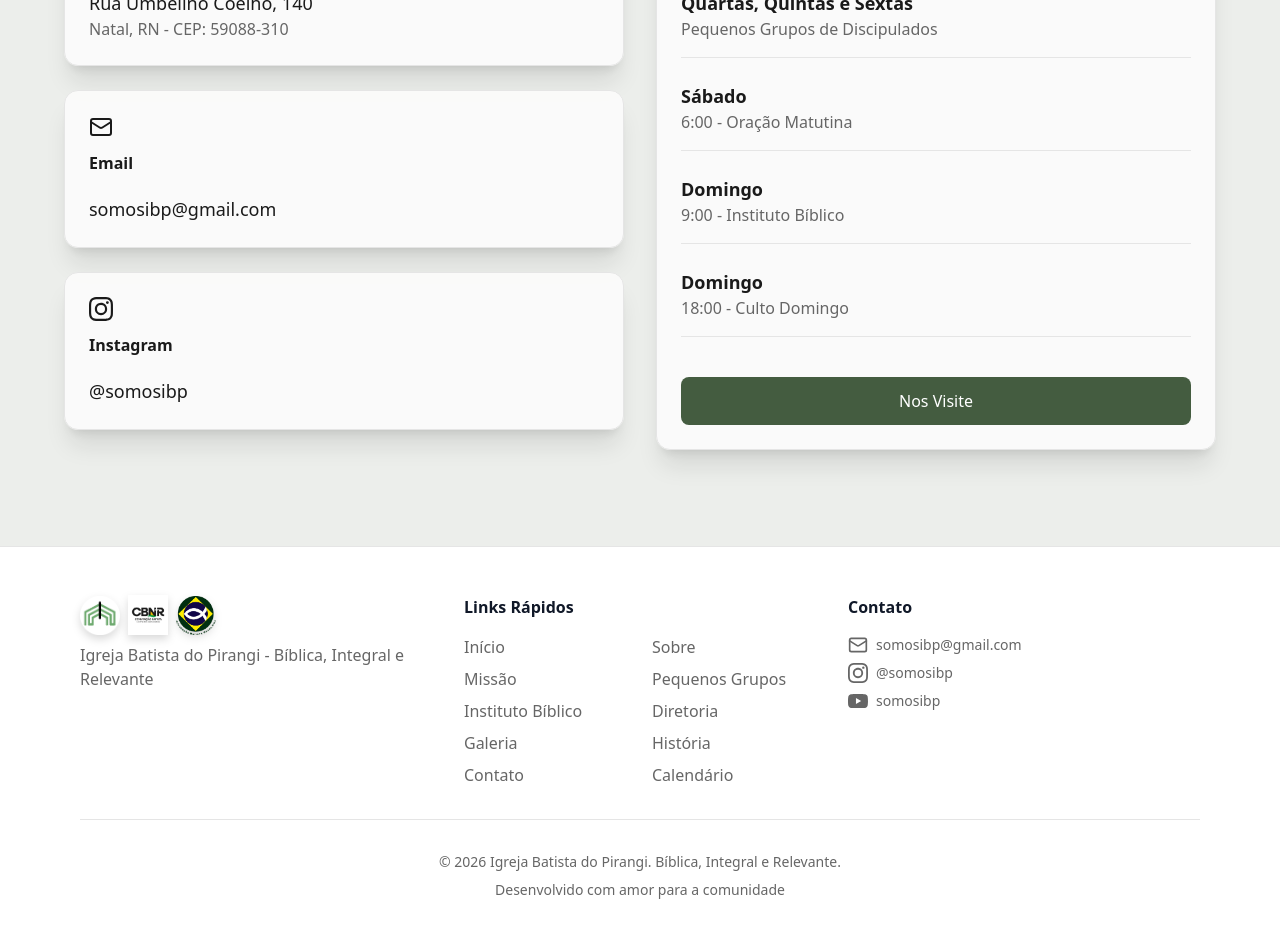
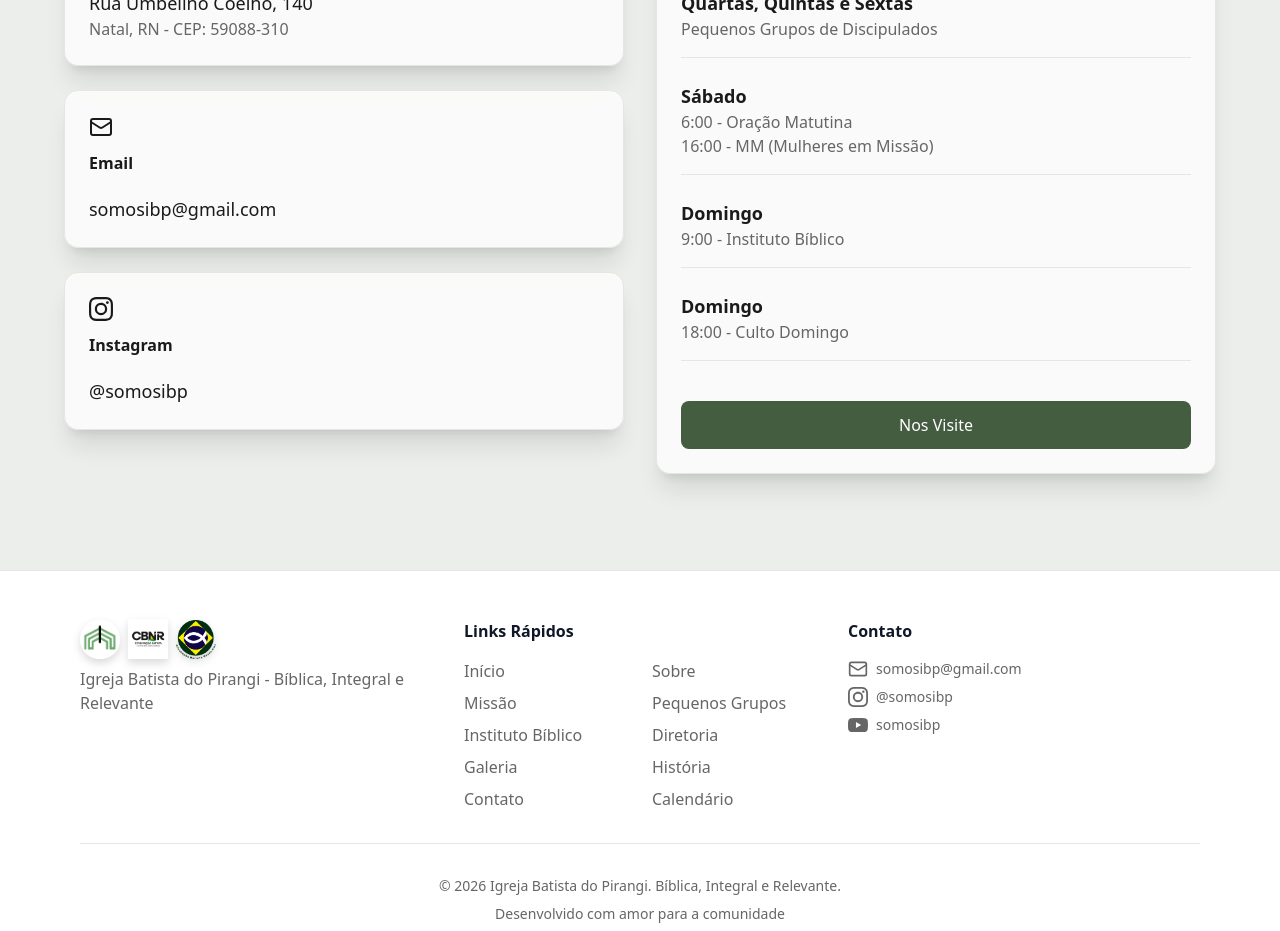
Before and after one commit to JVitorbs/ibp-next, a Next.js app: page / in a window 1280 px wide. Shown: the part 4300-5231 px from the top of the page. Built offline with nearby package versions, Linux system fonts and the light colour scheme; no server answers.

Commit message:
feat: add schedule entry for MM (Mulheres em Missão) on Saturday

```diff
--- a/src/components/ContactSection.tsx
+++ b/src/components/ContactSection.tsx
@@ -82,6 +82,7 @@ export default function ContactSection() {
                 <div className="border-b pb-4">
                   <p className="font-semibold text-lg">Sábado</p>
                   <p className="text-muted-foreground">6:00 - Oração Matutina</p>
+                  <p className="text-muted-foreground">16:00 - MM (Mulheres em Missão)</p>
                 </div>
                 <div className="border-b pb-4">
                   <p className="font-semibold text-lg">Domingo</p>
```
